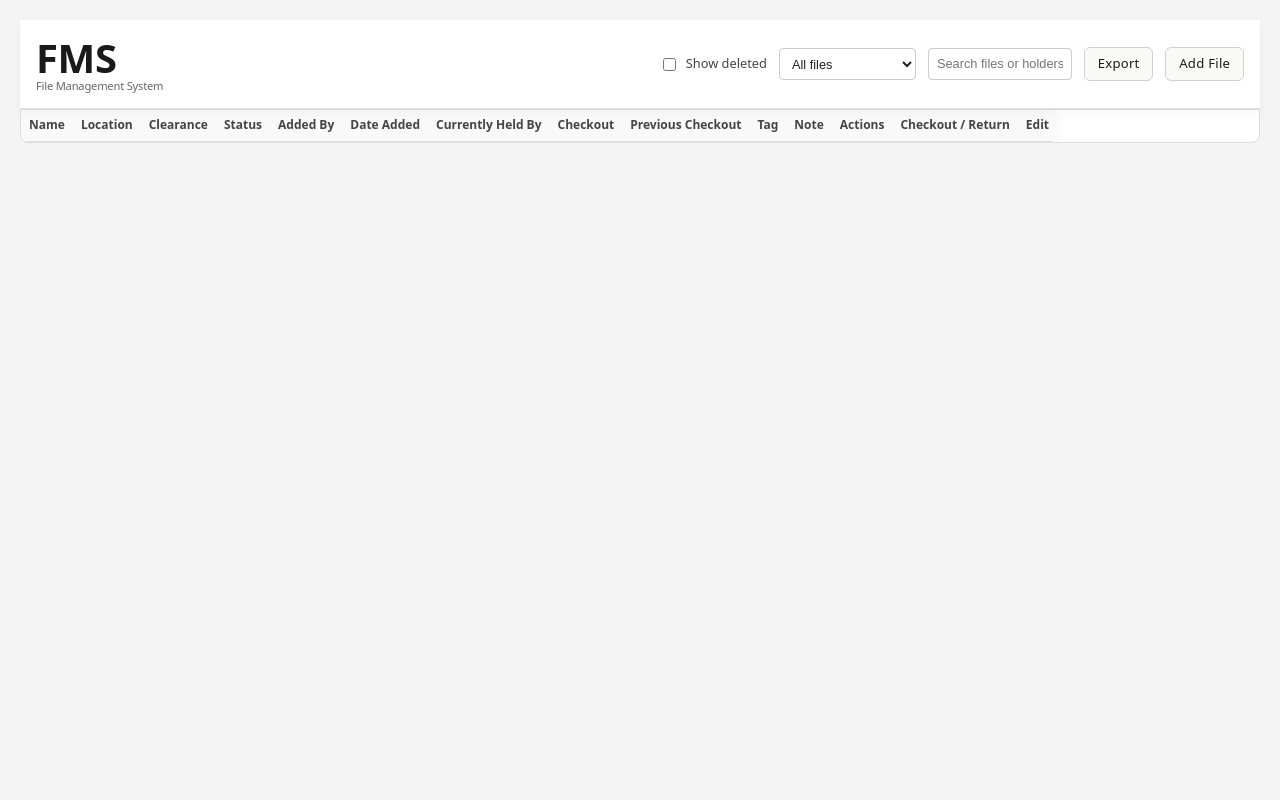
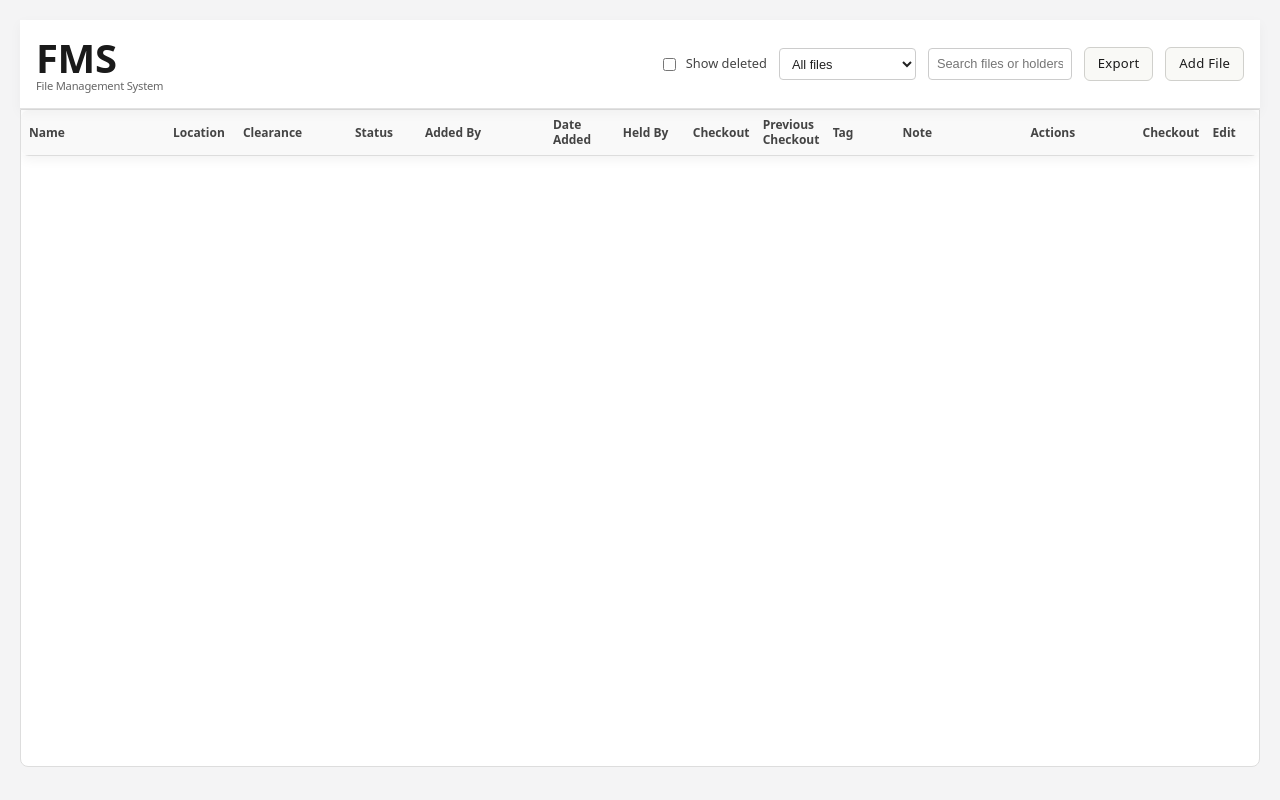
Before and after one commit to rushilbhatia3/FMS, a plain HTML site: page FrontEnd/index.html in a window 1280 px wide. Drawn offline with Linux system fonts and the light colour scheme; no server answers.

Commit message:
Fixed table width + header sticky attempt 1

```diff
--- a/FrontEnd/app.js
+++ b/FrontEnd/app.js
@@ -277,9 +277,10 @@ const lifecycleButtons = (() => {
       <td>${prevCheckoutDisp}</td>
       <td>${f.tag || ''}</td>
       <td>${f.note || ''}</td>
+
       <td class="cell-actions">${lifecycleButtons}</td>
-      <td class="cell-actions">${checkoutButtons}</td>
-      <td class="cell-actions">${editButtonHTML}</td>
+      <td class="cell-move">${checkoutButtons}</td>
+      <td class="cell-edit">${editButtonHTML}</td>
     `;
     tableBody.appendChild(row);
     });
--- a/FrontEnd/index.html
+++ b/FrontEnd/index.html
@@ -56,22 +56,23 @@
     <table id="fileTable" class="file-table">
     <thead class="file-table-head">
     <tr>
-    <th class="sortable" data-sort="name">Name <span class="sort-indicator"></span></th>
-    <th class="sortable" data-sort="shelf">Location <span class="sort-indicator"></span></th>
-    <th class="sortable" data-sort="clearance_level">Clearance <span class="sort-indicator"></span></th>
+      <th class="sortable col-name" data-sort="name">Name <span class="sort-indicator"></span></th>
+      <th class="sortable" data-sort="shelf">Location<span class="sort-indicator"></span></th>
+      <th class="sortable col-actions" data-sort="clearance_level">Clearance<span class="sort-indicator"></span></th>
       <th>Status</th>
-    <th>Added By</th>
-    <th class="sortable" data-sort="created_at">Date Added <span class="sort-indicator"></span></th>
-    <th>Currently Held By</th>
+      <th class="col-note">Added By</th>
+      <th class="sortable" data-sort="created_at">Date Added<span class="sort-indicator"></span></th>
+      <th>Held By</th>
       <th>Checkout</th>
       <th>Previous Checkout</th>
       <th>Tag</th>
-    <th>Note</th>
-    <th>Actions</th>
-    <th>Checkout / Return</th>
-    <th>Edit</th>
+      <th class="col-note">Note</th>
+      <th class="col-actions">Actions</th>
+      <th class="cell-move">Checkout</th>
+      <th class="cell-edit">Edit</th>
     </tr>
     </thead>
+
     <tbody>
       <!-- rows injected by JS -->
     </tbody>
--- a/FrontEnd/style.css
+++ b/FrontEnd/style.css
@@ -34,12 +34,18 @@ body {
 }
 
 /* ========== TABLE (catalog list) ========== */
-
+table {
+    border-spacing: 0;
+    border-collapse: collapse;
+    width: 100%;
+    padding: 0px;
+}
 
 .table-scroll-region {
   position: relative;
+  max-height: calc(100vh - 8rem); /* temp sanity check */
+  height: calc(100vh - 8rem);
   overflow-y: auto;
-  overflow-x: auto; /* in case columns overflow on smaller screens */
 
   /* This defines how tall the scroll region can be.
      We’re subtracting:
@@ -55,17 +61,22 @@ body {
 
 /* table stays full-width inside scroll region */
 .file-table {
+  width: 100%;
+  table-layout: fixed;
   border-collapse: collapse;
   font-family: inherit;
   font-size: 0.9rem;
-  color: #222;
+  color: var(--text-main);
+  background: var(--bg-card);
+  border-radius: var(--radius-card);
+  overflow: hidden; /* so header radius shows cleanly if you wrap table in a container later */
 }
 
 /* Header row styles */
 .file-table-head th {
   position: sticky;
   top: 0;
-  z-index: 10;
+  z-index: 20;
 
   text-align: left;
   font-weight: 600;
@@ -74,23 +85,28 @@ body {
   color: #444;
 
   background: #f9f9f9;
-  backdrop-filter: blur(4px); /* subtle “frosted bar” effect */
-  -webkit-backdrop-filter: blur(4px);
+  backdrop-filter: blur(6px); /* subtle “frosted bar” effect */
+  -webkit-backdrop-filter: blur(6px);
 
   padding: 0.5rem 0.5rem;
   border-bottom: 1px solid #ddd;
-  white-space: nowrap;
+  box-shadow: 0 2px 6px rgba(0,0,0,0.05);
+  /* white-space: nowrap; */
 }
 
 /* Body cells */
 .file-table td {
   padding: 0.5rem 0.5rem;
-  border-bottom: 1px solid #eee;
+  border-bottom: 1px solid var(--border-softer);
   vertical-align: top;
   line-height: 1.4;
-  background: #fff;
+  background: var(--bg-card);
   max-width: 240px;
+  overflow-wrap: break-word;      /* break long strings like "AAAAAAAAAAAA" */
   word-break: break-word;
+  white-space: normal;            /* allow wrapping */
+  text-overflow: ellipsis;
+  color: var(--text-main);
 }
 
 /* Hover state for row (unchanged from before, but this helps visually now that header is fixed) */
@@ -150,6 +166,25 @@ body {
   background: var(--bg-card);
 }
 
+.col-name{
+    width: 8rem;
+    max-width: 8.2rem;
+    min-width: 7.5rem;
+}
+
+.col-note{
+    width: 7rem;
+    max-width: 7.3rem;
+    min-width: 6.2rem;
+}
+
+.col-actions{
+    width: 6rem;
+}
+
+.cell-edit{
+    width: 2.4rem;
+}
 
 
 
```
Also changed, not shown: 1 other file. Lines whose indentation alone changed are shown as unchanged.
